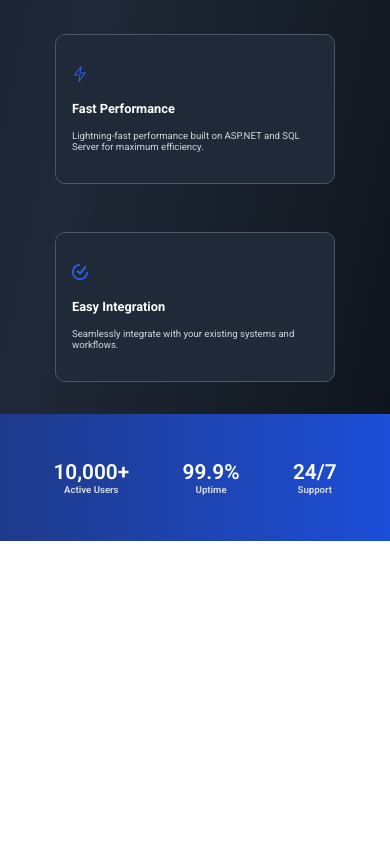
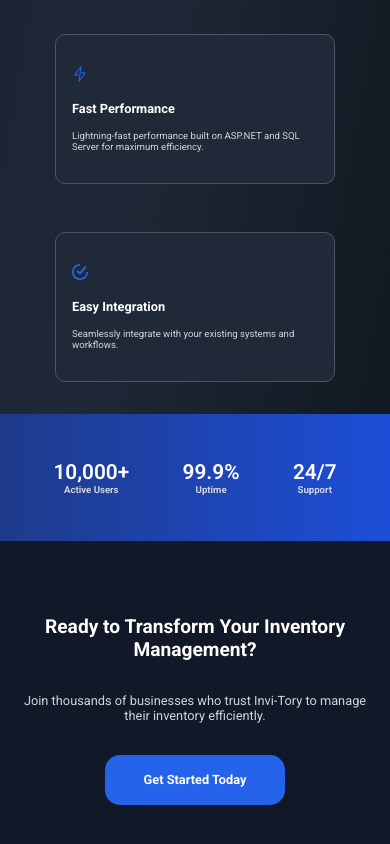
Before and after one commit to Alexander-Agu/Invi-Tory, a React (Vite) app in the folder Client/: page / in a window 390 px wide. Shown: the part 1363-2207 px from the top of the page. Before the commit the page ends 1904 px from the top, so only its background shows below. Built offline with nearby package versions, Linux system fonts and the light colour scheme.

Commit message:
Made the cta responsive

```diff
--- a/Client/src/components/CTA/cta.css
+++ b/Client/src/components/CTA/cta.css
@@ -47,3 +47,59 @@
     display: grid;
     place-content: center;
 }
+/* Responsive */
+@media screen and (max-width: 1000px) {
+    .cta-container h2{
+        font-size: 2rem;
+    }
+
+    .cta-container p{
+        font-size: 1rem;
+    }
+
+    .cta-container a{
+        width: 230px;
+        height: 60px;
+
+        font-size: 1rem;
+    }
+}
+
+@media screen and (max-width: 770px) {
+    .cta-container h2{
+        font-size: 1.5rem;
+        text-align: center;
+    }
+
+    .cta-container p{
+        font-size: 0.8rem;
+        text-align: center;
+    }
+
+    .cta-container a{
+        width: 180px;
+        height: 50px;
+
+        font-size: 0.8rem;
+    }
+}
+
+@media screen and (max-width: 400px) {
+    .cta-container h2{
+        font-size: 1.2rem;
+        text-align: center;
+    }
+
+    .cta-container p{
+        width: 90%;
+        font-size: 0.8rem;
+        text-align: center;
+    }
+
+    .cta-container a{
+        width: 180px;
+        height: 50px;
+
+        font-size: 0.8rem;
+    }
+}
--- a/Client/src/main.jsx
+++ b/Client/src/main.jsx
@@ -15,8 +15,8 @@ createRoot(document.getElementById('root')).render(
     <Hero />
     <Features />
     <Stat />
-{/*     <Cta />
-    <Footer /> */}
+    <Cta />
+    {/* <Footer /> */}
     <App />
   </StrictMode>,
 )
```
